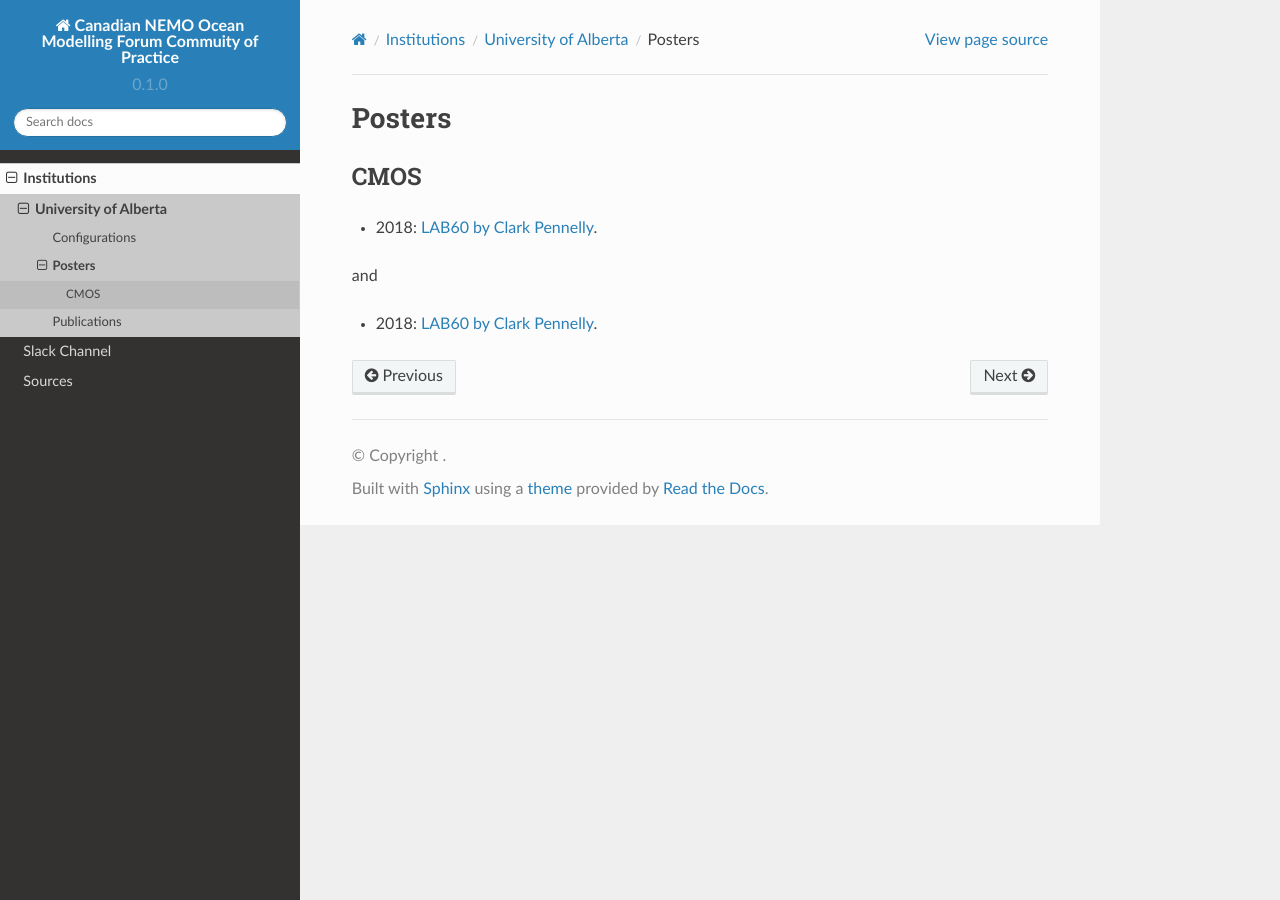
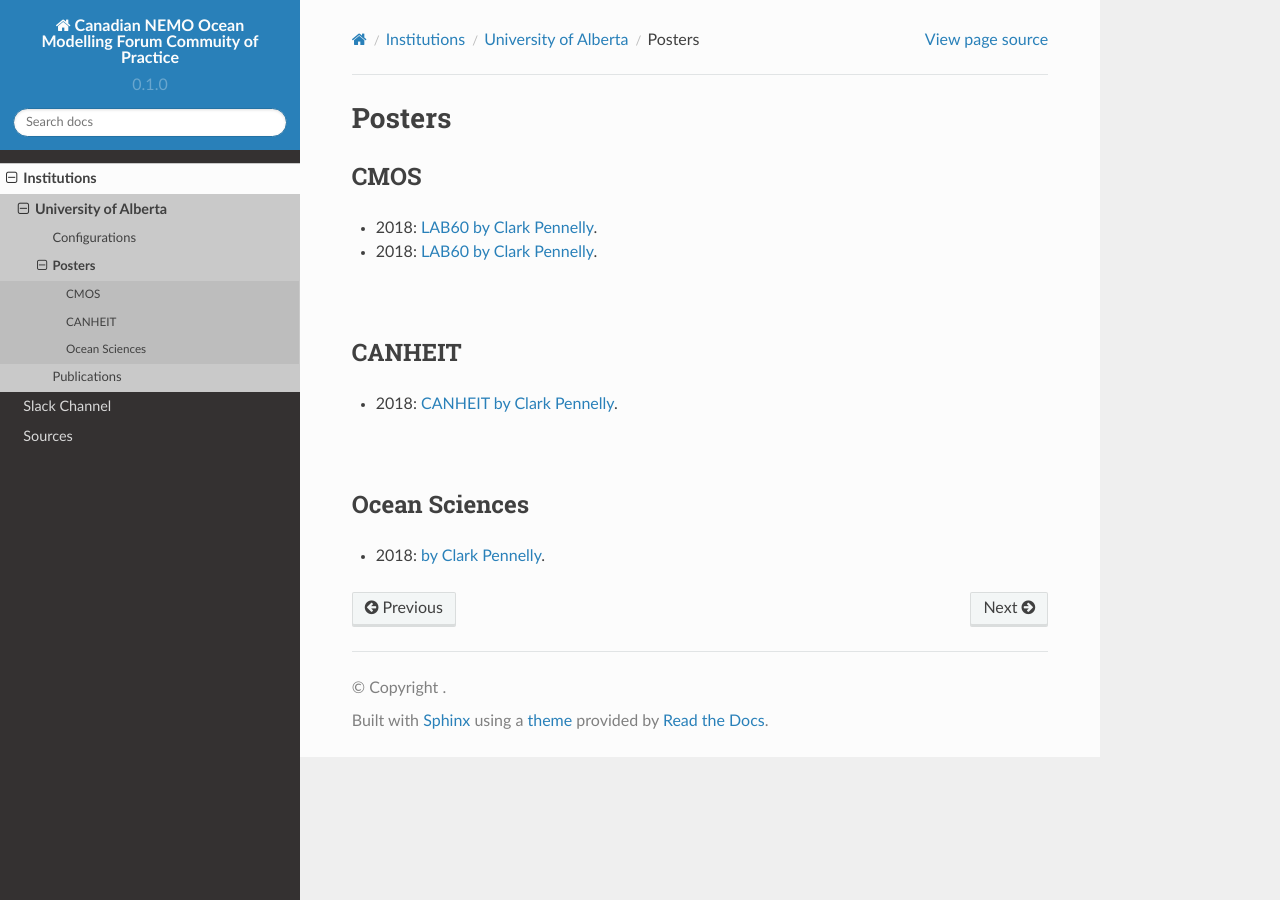
Before and after one commit to UofA-NEMO/Canadian-NEMO-Ocean-Modelling-Forum-Community-of-Practice, a Sphinx documentation site: the page built from docs/Institutions/UofA/Posters/index.rst, in a window 1280 px wide. Built offline with Sphinx 7.4.7 and the Read the Docs theme 2.0.0, drawn with Linux system fonts in a browser that asks for light colours; pages that are not in the unit, such as notebooks, are missing from menus.

Commit message:
Update index.rst

```diff
--- a/docs/Institutions/UofA/Posters/index.rst
+++ b/docs/Institutions/UofA/Posters/index.rst
@@ -6,6 +6,18 @@ CMOS
 
 - 2018: `LAB60 by Clark Pennelly <../../../_static/_UofA/CMOS_2018_Pennelly_LAB60.pdf>`_.
 
-and
+- 2018: `LAB60 by Clark Pennelly </_static/_UofA/CMOS_2018_Pennelly_LAB60.pdf>`_.
 
-- 2018: `LAB60 by Clark Pennelly <_static/CMOS_2018_Pennelly_LAB60.pdf>`_.
+|
+
+CANHEIT
+-------
+
+- 2018: `CANHEIT by Clark Pennelly <../../../_static/_UofA/CANHEIT_2016_Pennelly.pdf>`_.
+
+|
+
+Ocean Sciences
+--------------
+
+- 2018: `by Clark Pennelly <../../../_static/_UofA/OceanSci_2018_Pennelly.pdf>`_.
```
